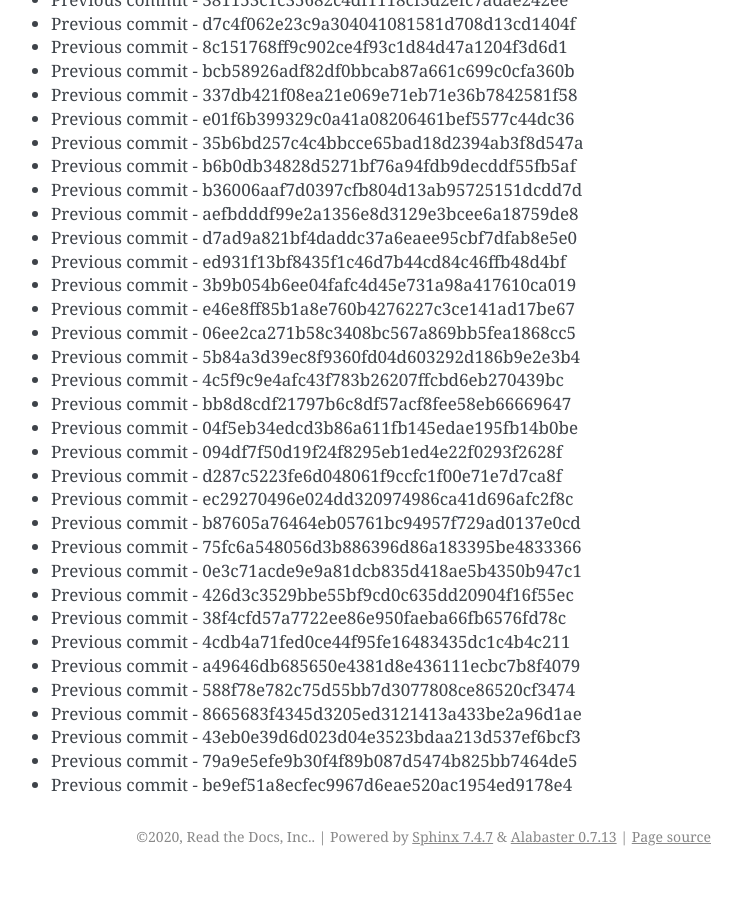
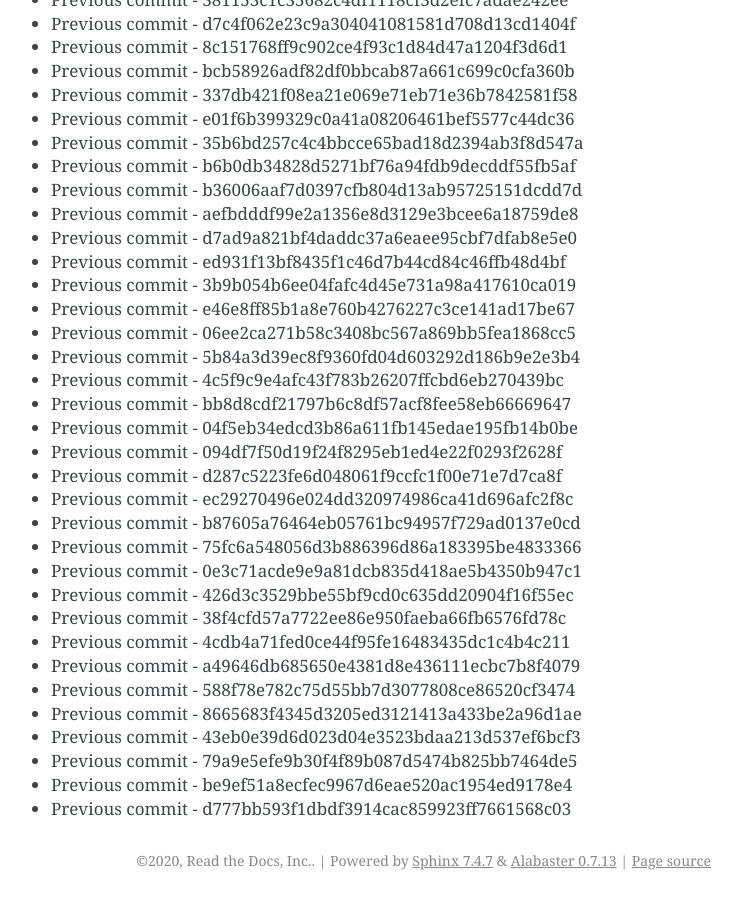
Before and after one commit to readthedocs/rtd-git-stresstest, a Sphinx documentation site: the page built from docs/updates.rst, in a window 1280 px wide and 900 px high, scrolled down 32615 px. Shown: the whole window, without its empty margins (399-1141 px from the left). Built offline with Sphinx 7.4.7, drawn with Linux system fonts in a browser that asks for light colours; before the commit the page ends 33491 px from its top, so only the background shows below that.

Commit message:
Generating commit from previous: d777bb593f1dbdf3914cac859923ff7661568c03

```diff
--- a/docs/updates.rst
+++ b/docs/updates.rst
@@ -1402,3 +1402,4 @@ It can be tested for any performance characteristics.
 * Previous commit - 43eb0e39d6d023d04e3523bdaa213d537ef6bcf3
 * Previous commit - 79a9e5efe9b30f4f89b087d5474b825bb7464de5
 * Previous commit - be9ef51a8ecfec9967d6eae520ac1954ed9178e4
+* Previous commit - d777bb593f1dbdf3914cac859923ff7661568c03
```
